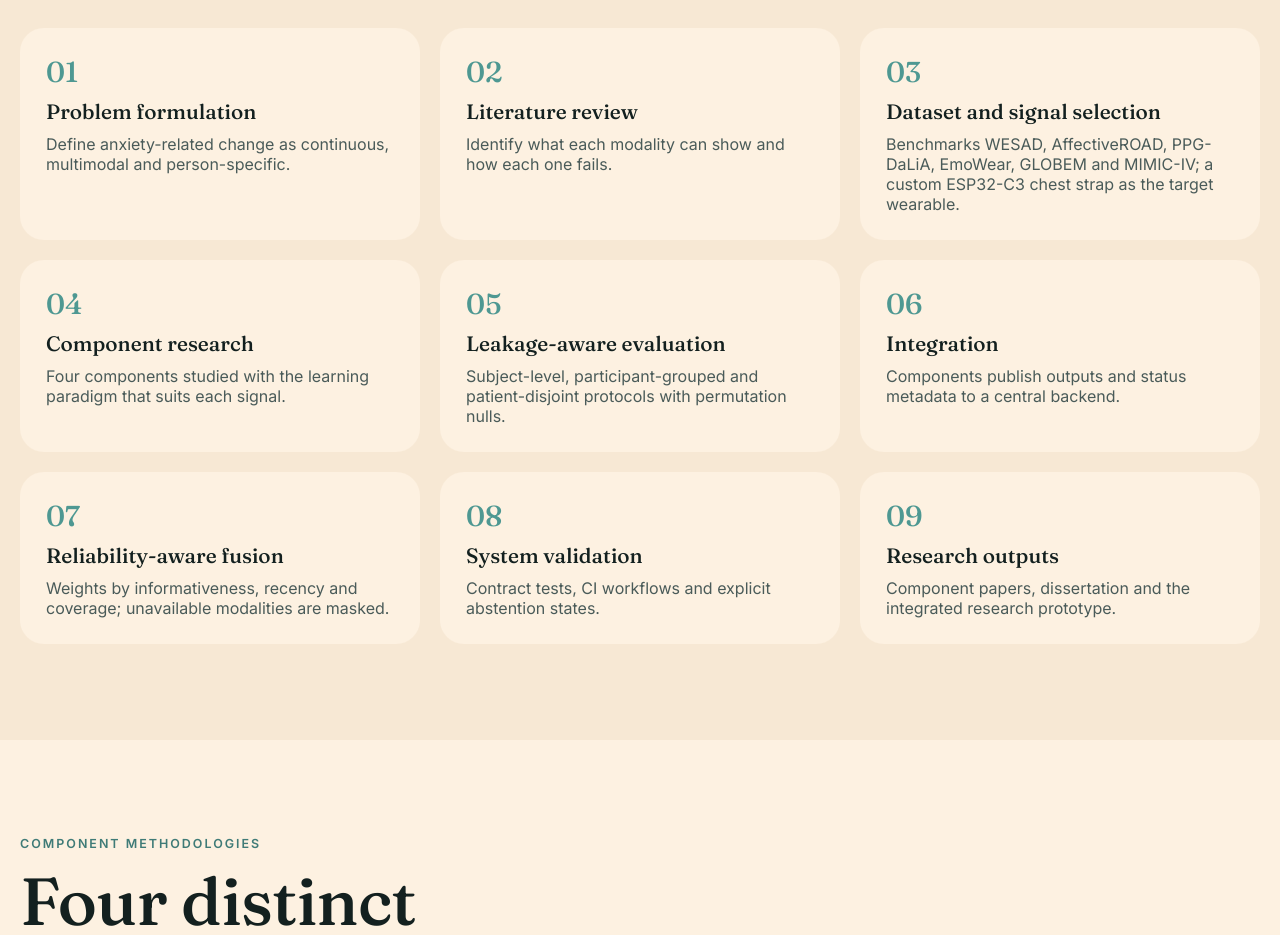
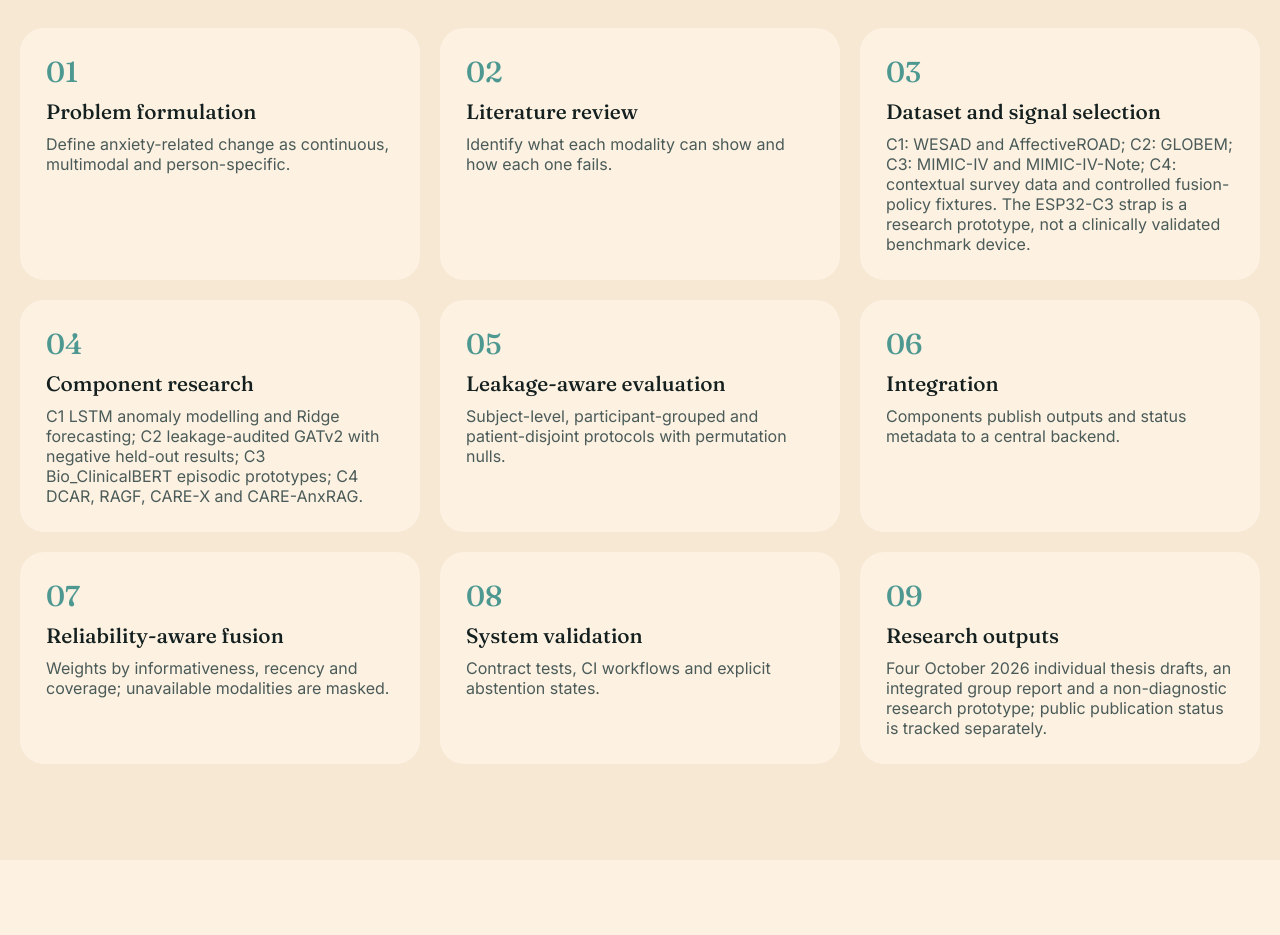
Before and after one commit to dulhara79/anxiety_research_website, a React (Vite) app in the folder research-website/: page /#/research in a window 1280 px wide. Shown: the part 5220-6155 px from the top of the page. Built offline with nearby package versions, Linux system fonts and the light colour scheme.

Commit message:
docs: align summary with draft methodologies

```diff
--- a/research-website/src/data/research.js
+++ b/research-website/src/data/research.js
@@ -108,13 +108,13 @@ export const objectives = {
 export const methodology = [
   ["Problem formulation", "Define anxiety-related change as continuous, multimodal and person-specific."],
   ["Literature review", "Identify what each modality can show and how each one fails."],
-  ["Dataset and signal selection", "Benchmarks WESAD, AffectiveROAD, PPG-DaLiA, EmoWear, GLOBEM and MIMIC-IV; a custom ESP32-C3 chest strap as the target wearable."],
-  ["Component research", "Four components studied with the learning paradigm that suits each signal."],
+  ["Dataset and signal selection", "C1: WESAD and AffectiveROAD; C2: GLOBEM; C3: MIMIC-IV and MIMIC-IV-Note; C4: contextual survey data and controlled fusion-policy fixtures. The ESP32-C3 strap is a research prototype, not a clinically validated benchmark device."],
+  ["Component research", "C1 LSTM anomaly modelling and Ridge forecasting; C2 leakage-audited GATv2 with negative held-out results; C3 Bio_ClinicalBERT episodic prototypes; C4 DCAR, RAGF, CARE-X and CARE-AnxRAG."],
   ["Leakage-aware evaluation", "Subject-level, participant-grouped and patient-disjoint protocols with permutation nulls."],
   ["Integration", "Components publish outputs and status metadata to a central backend."],
   ["Reliability-aware fusion", "Weights by informativeness, recency and coverage; unavailable modalities are masked."],
   ["System validation", "Contract tests, CI workflows and explicit abstention states."],
-  ["Research outputs", "Component papers, dissertation and the integrated research prototype."],
+  ["Research outputs", "Four October 2026 individual thesis drafts, an integrated group report and a non-diagnostic research prototype; public publication status is tracked separately."],
 ].map(([step, detail]) => ({ step, detail }));
 
 export const techStack = [
```
